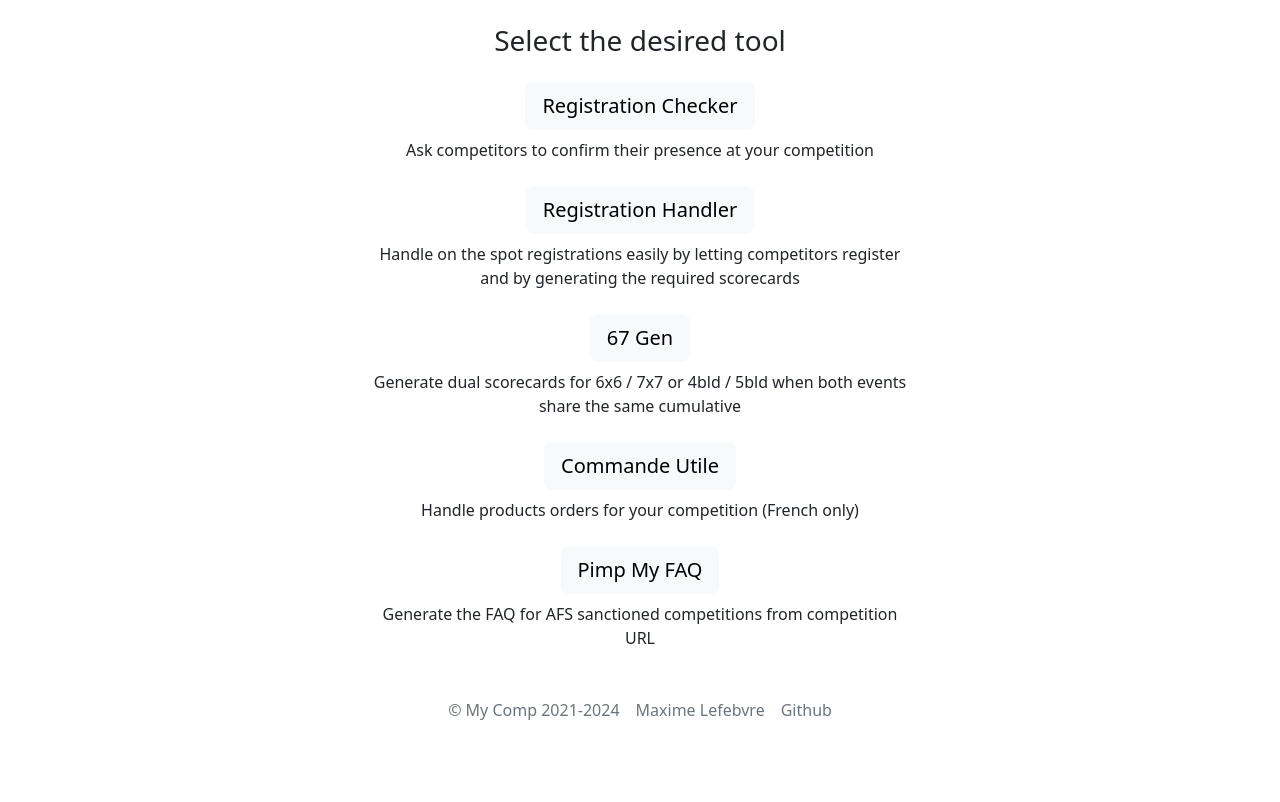
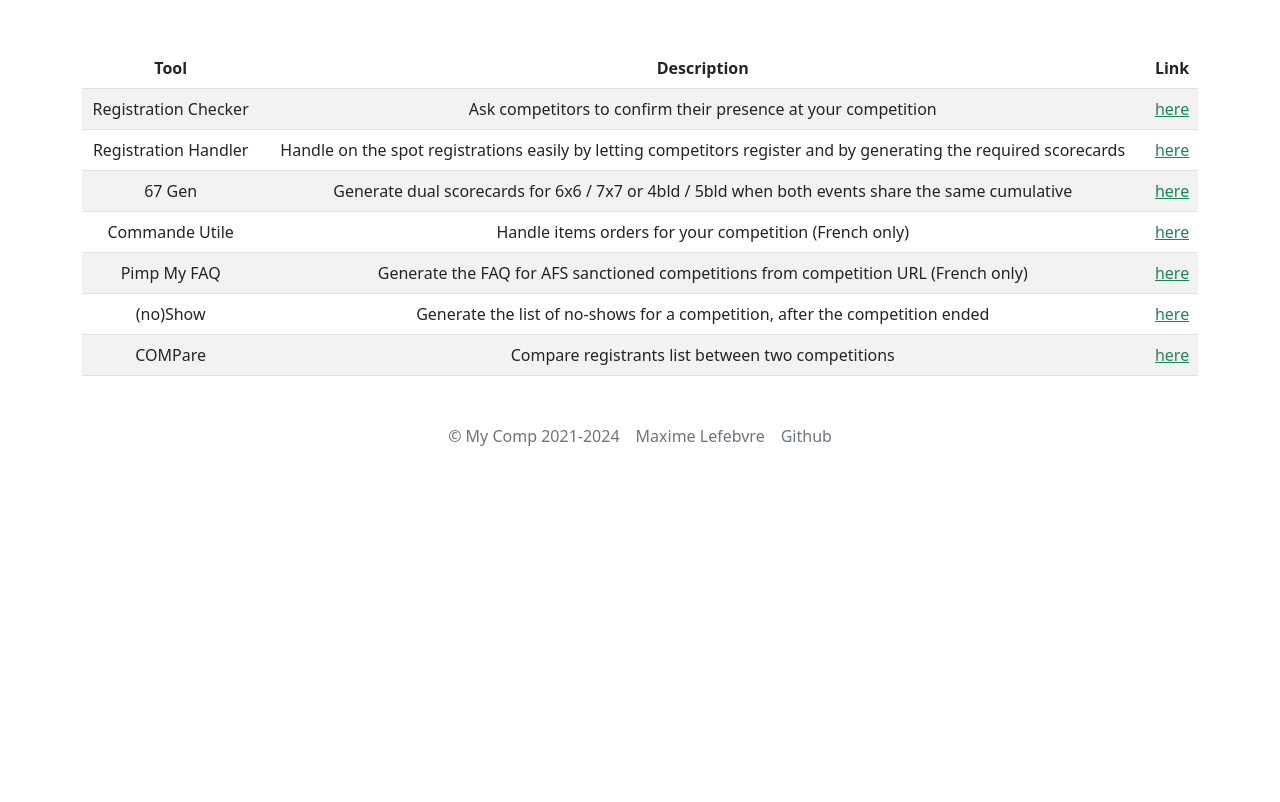
Before and after one commit to SK927/mycompfr, a PHP site: page / in a window 1280 px wide. After the commit the page ends 446 px from the top, so only its background shows below. Run offline with PHP 8.4, Linux system fonts and the light colour scheme.

Commit message:
Update index.php

```diff
--- a/index.php
+++ b/index.php
@@ -13,61 +13,57 @@
 
 	<body>
     <div class="container text-center">
-      <h3 class="col mt-4 font-weight-bold">Select the desired tool</h3>
-      <div class="row mt-4 mb-2">
-        <a class="col-auto mx-auto" href="https://registration-checker.mycomp.fr" target="_blank">
-          <button class="btn btn-light btn-lg">Registration Checker</button>
-        </a>
-      </div>
-      <div class="row mb-4 justify-content-center">
-        <div class="col-6">
-          Ask competitors to confirm their presence at your competition
-        </div>
-      </div>
-      <div class="row mb-2">
-        <a class="col-auto mx-auto" href="https://registration-handler.mycomp.fr" target="_blank">
-          <button class="btn btn-light btn-lg">Registration Handler</button>
-        </a>
-      </div>
-      <div class="row mb-4 justify-content-center">
-        <div class="col-6">
-          Handle on the spot registrations easily by letting competitors register and by generating the required scorecards
-        </div>
-      </div>
-      <div class="row mb-2">
-        <a class="col-auto mx-auto" href="https://67gen.mycomp.fr" target="_blank">
-          <button class="btn btn-light btn-lg">67 Gen</button>
-        </a>
-      </div>
-      <div class="row mb-4 justify-content-center">
-        <div class="col-6">
-          Generate dual scorecards for 6x6 / 7x7 or 4bld / 5bld when both events share the same cumulative
-        </div>
-      </div>
-      <div class="row mb-2">
-        <a class="col-auto mx-auto" href="https://commande-utile.mycomp.fr" target="_blank">
-          <button class="btn btn-light btn-lg">Commande Utile</button>
-        </a>
-      </div>
-      <div class="row mb-4 justify-content-center">
-        <div class="col-6">
-          Handle products orders for your competition (French only)
-        </div>
-      </div>
-      <div class="row mb-2">
-        <a class="col-auto mx-auto" href="https://pimp-my-faq.mycomp.fr" target="_blank">
-          <button class="btn btn-light btn-lg">Pimp My FAQ</button>
-        </a>
-      </div>
-      <div class="row mb-4 justify-content-center">
-        <div class="col-6">
-          Generate the FAQ for AFS sanctioned competitions from competition URL
-        </div>
-      </div>
+      <table class="table table-striped mt-5">
+        <thead>
+          <tr>
+            <th scope="col">Tool</th>
+            <th scope="col">Description</th>
+            <th scope="col">Link</th>
+          </tr>
+        </thead>
+        <tbody>
+          <tr>
+            <td>Registration Checker</td>
+            <td>Ask competitors to confirm their presence at your competition</td>
+            <td><a class="link-success" href="https://registration-checker.mycomp.fr" target="_blank">here</a></td>
+          </tr>
+          <tr>
+            <td>Registration Handler</td>
+            <td>Handle on the spot registrations easily by letting competitors register and by generating the required scorecards</td>
+            <td><a class="link-success" href="https://registration-handler.mycomp.fr" target="_blank">here</a></td>
+          </tr>
+          <tr>
+            <td>67 Gen</td>
+            <td>Generate dual scorecards for 6x6 / 7x7 or 4bld / 5bld when both events share the same cumulative</td>
+            <td><a class="link-success" href="https://67gen.mycomp.fr" target="_blank">here</a></td>
+          </tr>
+          <tr>
+            <td>Commande Utile</td>
+            <td>Handle items orders for your competition (French only)</td>
+            <td><a class="link-success" href="https://commande-utile.mycomp.fr" target="_blank">here</a></td>
+          </tr>
+          <tr>
+            <td>Pimp My FAQ</td>
+            <td>Generate the FAQ for AFS sanctioned competitions from competition URL (French only)</td>
+            <td><a class="link-success" href="https://pimp-my-faq.mycomp.fr" target="_blank">here</a></td>
+          </tr>
+          <tr>
+            <td>(no)Show</td>
+            <td>Generate the list of no-shows for a competition, after the competition ended</td>
+            <td><a class="link-success" href="https://mycomp.fr/noshow" target="_blank">here</a></td>
+          </tr>
+          <tr>
+            <td>COMPare</td>
+            <td>Compare registrants list between two competitions</td>
+            <td><a class="link-success" href="https://mycomp.fr/compare" target="_blank">here</a></td>
+          </tr>
+        </tbody>
+      </table>
+
       <footer class="py-3 my-4">
         <ul class="nav justify-content-center pb-3 mb-3">
           <li class="nav-item">
-            <a href="https://mycomp.fr" class="nav-link px-2 text-muted">© My Comp 2021-<?php echo date( 'Y' ); ?></a>
+            <a href="#" class="nav-link px-2 text-muted">© My Comp 2021-<?php echo date( 'Y' ); ?></a>
           </li>
           <li class="nav-item">
             <a href="mailto:mlefebvre@worldcubeassociation.org" class="nav-link px-2 text-muted">Maxime Lefebvre</a>
```
